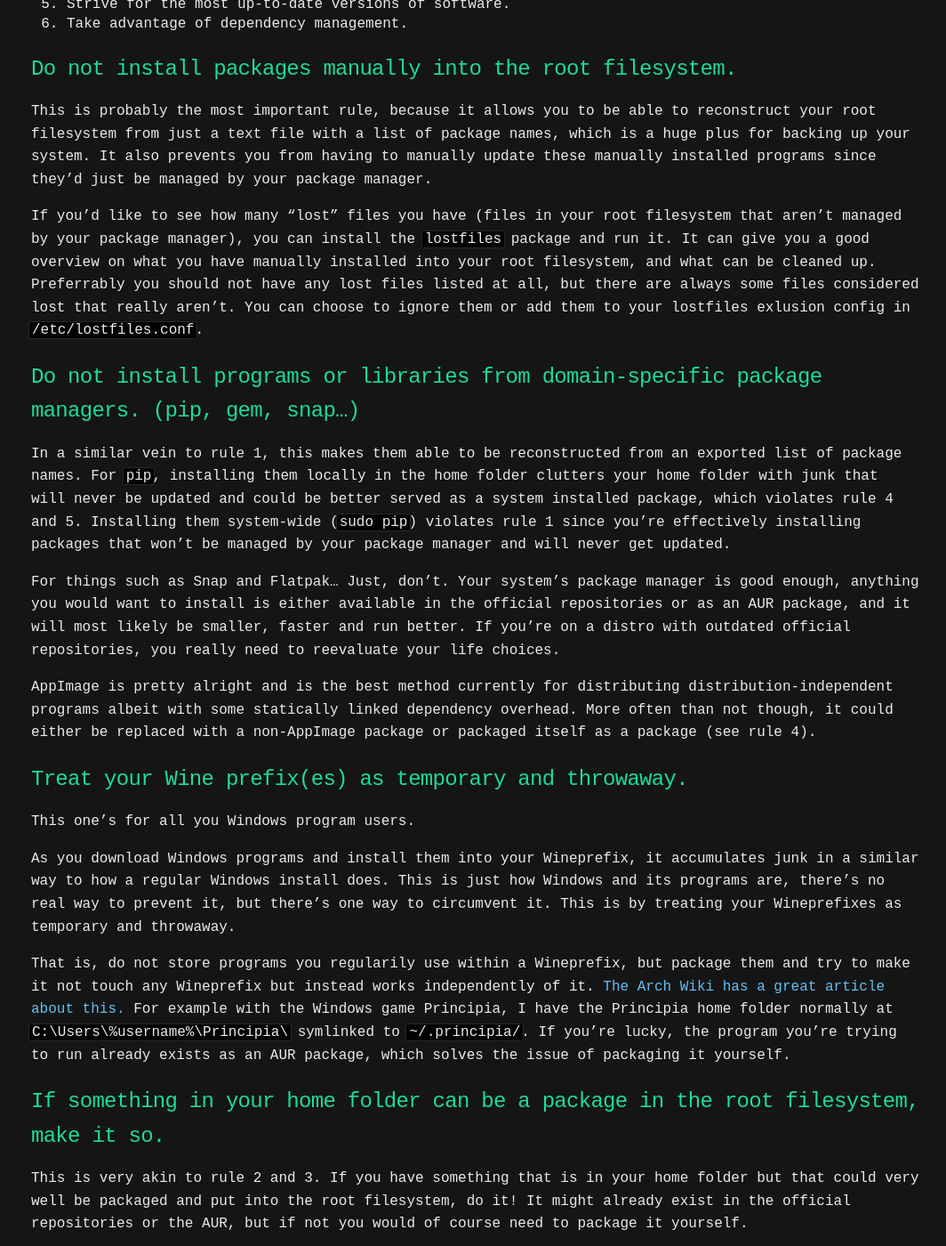
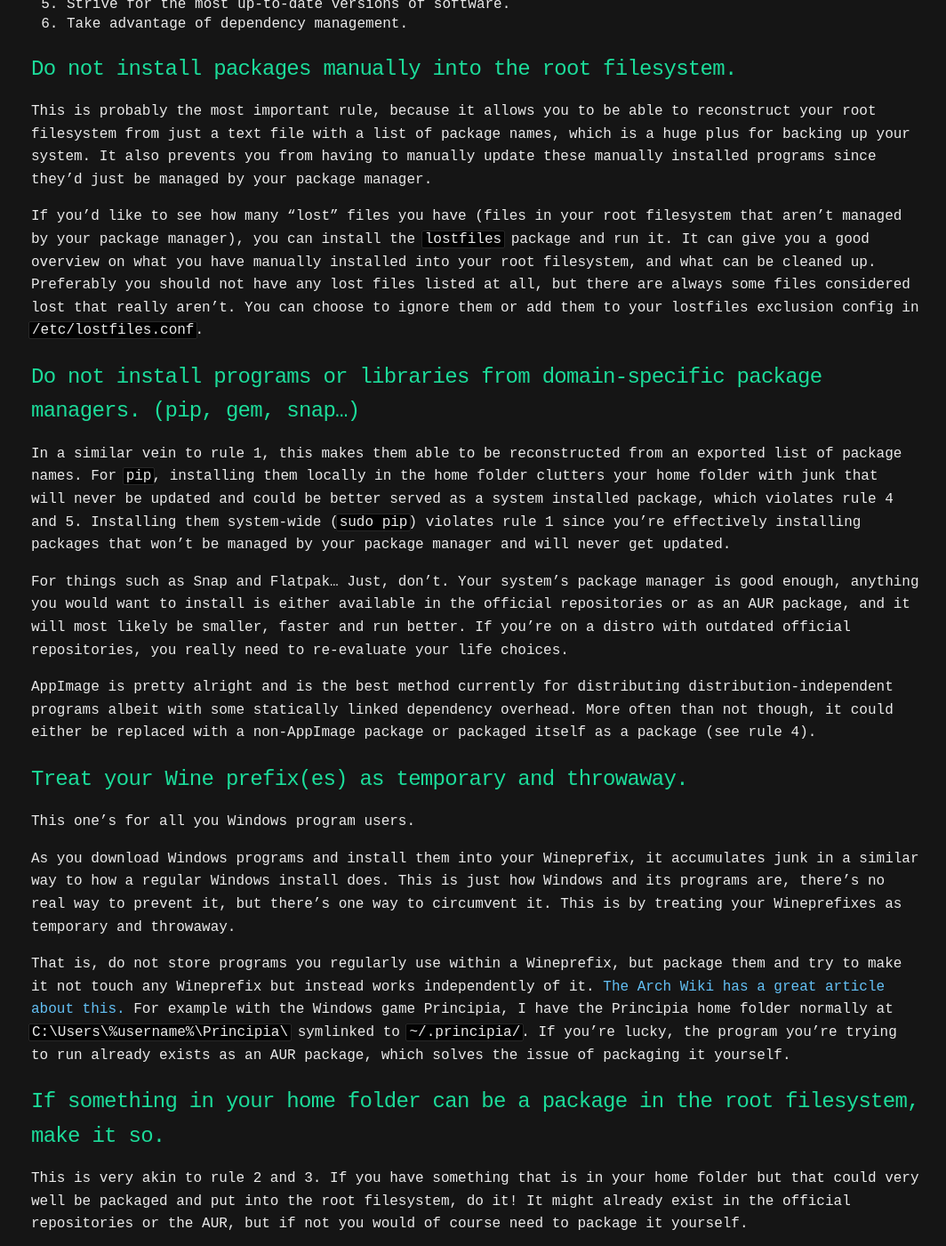
Before and after one commit to rollerozxa/voxelmanip.se, a Jekyll site: the page built from _posts/2021-10-29-ROllers-Rules-To-Happy-Computing.md, in a window 1280 px wide and 1400 px high, scrolled down 773 px. Shown: the whole window at 89% size, without its empty margins (105-1169 px from the left). Built offline with Jekyll 4.4.1, drawn with Linux system fonts in a browser that asks for light colours; some of the changed text lies outside the part shown.

Commit message:
Fix typos

```diff
--- a/_posts/2021-10-29-ROllers-Rules-To-Happy-Computing.md
+++ b/_posts/2021-10-29-ROllers-Rules-To-Happy-Computing.md
@@ -20,12 +20,12 @@ When I am writing this I'm assuming an Arch system or any of its derivatives. No
 ## Do not install packages manually into the root filesystem.
 This is probably the most important rule, because it allows you to be able to reconstruct your root filesystem from just a text file with a list of package names, which is a huge plus for backing up your system. It also prevents you from having to manually update these manually installed programs since they'd just be managed by your package manager.
 
-If you'd like to see how many "lost" files you have (files in your root filesystem that aren't managed by your package manager), you can install the `lostfiles` package and run it. It can give you a good overview on what you have manually installed into your root filesystem, and what can be cleaned up. Preferrably you should not have any lost files listed at all, but there are always some files considered lost that really aren't. You can choose to ignore them or add them to your lostfiles exlusion config in `/etc/lostfiles.conf`.
+If you'd like to see how many "lost" files you have (files in your root filesystem that aren't managed by your package manager), you can install the `lostfiles` package and run it. It can give you a good overview on what you have manually installed into your root filesystem, and what can be cleaned up. Preferably you should not have any lost files listed at all, but there are always some files considered lost that really aren't. You can choose to ignore them or add them to your lostfiles exclusion config in `/etc/lostfiles.conf`.
 
 ## Do not install programs or libraries from domain-specific package managers. (pip, gem, snap...)
 In a similar vein to rule 1, this makes them able to be reconstructed from an exported list of package names. For `pip`, installing them locally in the home folder clutters your home folder with junk that will never be updated and could be better served as a system installed package, which violates rule 4 and 5. Installing them system-wide (`sudo pip`) violates rule 1 since you're effectively installing packages that won't be managed by your package manager and will never get updated.
 
-For things such as Snap and Flatpak... Just, don't. Your system's package manager is good enough, anything you would want to install is either available in the official repositories or as an AUR package, and it will most likely be smaller, faster and run better. If you're on a distro with outdated official repositories, you really need to reevaluate your life choices.
+For things such as Snap and Flatpak... Just, don't. Your system's package manager is good enough, anything you would want to install is either available in the official repositories or as an AUR package, and it will most likely be smaller, faster and run better. If you're on a distro with outdated official repositories, you really need to re-evaluate your life choices.
 
 AppImage is pretty alright and is the best method currently for distributing distribution-independent programs albeit with some statically linked dependency overhead. More often than not though, it could either be replaced with a non-AppImage package or packaged itself as a package (see rule 4).
 
@@ -34,7 +34,7 @@ This one's for all you Windows program users.
 
 As you download Windows programs and install them into your Wineprefix, it accumulates junk in a similar way to how a regular Windows install does. This is just how Windows and its programs are, there's no real way to prevent it, but there's one way to circumvent it. This is by treating your Wineprefixes as temporary and throwaway.
 
-That is, do not store programs you regularily use within a Wineprefix, but package them and try to make it not touch any Wineprefix but instead works independently of it. [The Arch Wiki has a great article about this.](https://wiki.archlinux.org/title/Wine_package_guidelines) For example with the Windows game Principia, I have the Principia home folder normally at `C:\Users\%username%\Principia\` symlinked to `~/.principia/`. If you're lucky, the program you're trying to run already exists as an AUR package, which solves the issue of packaging it yourself.
+That is, do not store programs you regularly use within a Wineprefix, but package them and try to make it not touch any Wineprefix but instead works independently of it. [The Arch Wiki has a great article about this.](https://wiki.archlinux.org/title/Wine_package_guidelines) For example with the Windows game Principia, I have the Principia home folder normally at `C:\Users\%username%\Principia\` symlinked to `~/.principia/`. If you're lucky, the program you're trying to run already exists as an AUR package, which solves the issue of packaging it yourself.
 
 ## If something in your home folder can be a package in the root filesystem, make it so.
 This is very akin to rule 2 and 3. If you have something that is in your home folder but that could very well be packaged and put into the root filesystem, do it! It might already exist in the official repositories or the AUR, but if not you would of course need to package it yourself.
```
Also changed, not shown: other parts of _posts/2021-10-29-ROllers-Rules-To-Happy-Computing.md (+1 -1 lines).
